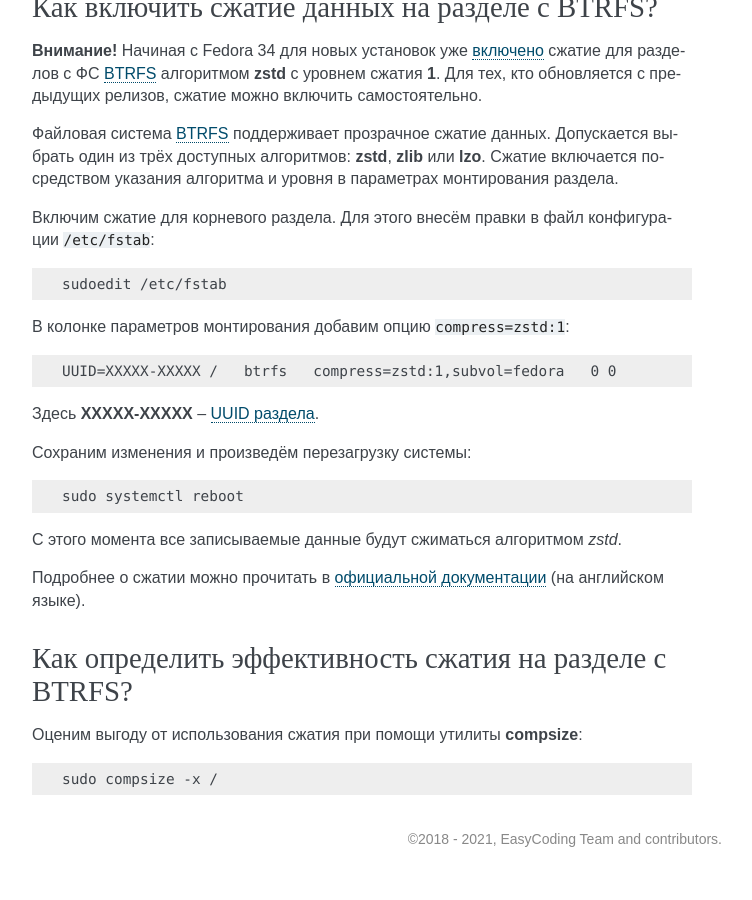
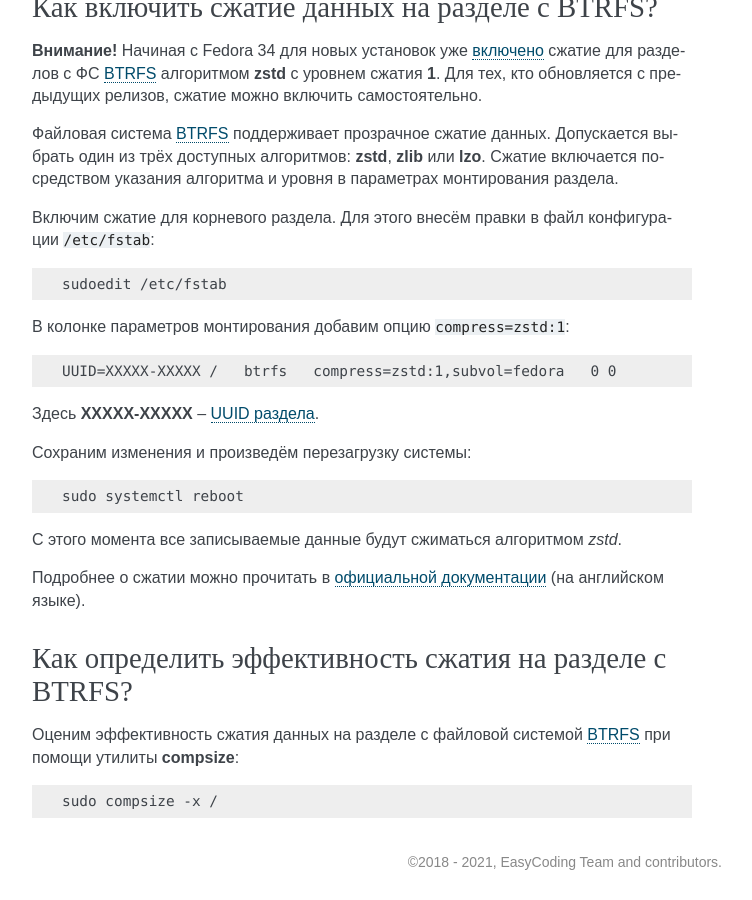
Before and after one commit to RussianFedora/FAQ, a Sphinx documentation site: the page built from source/administration.rst, in a window 1280 px wide and 900 px high, scrolled down 31185 px. Shown: the whole window, without its empty margins (388-1140 px from the left). Built offline with Sphinx 7.4.7, drawn with Linux system fonts in a browser that asks for light colours; comment, search, counter and statistics services are not loaded; before the commit the page ends 32062 px from its top, so only the background shows below that.

Commit message:
Slightly edited btrfs-compression-analyze question.

```diff
--- a/source/administration.rst
+++ b/source/administration.rst
@@ -1791,7 +1791,7 @@
 Как определить эффективность сжатия на разделе с BTRFS?
 ===========================================================
 
-Оценим выгоду от использования сжатия при помощи утилиты **compsize**:
+Оценим эффективность сжатия данных на разделе с файловой системой :ref:`BTRFS <fs-btrfs>` при помощи утилиты **compsize**:
 
 .. code-block:: text
 
```
